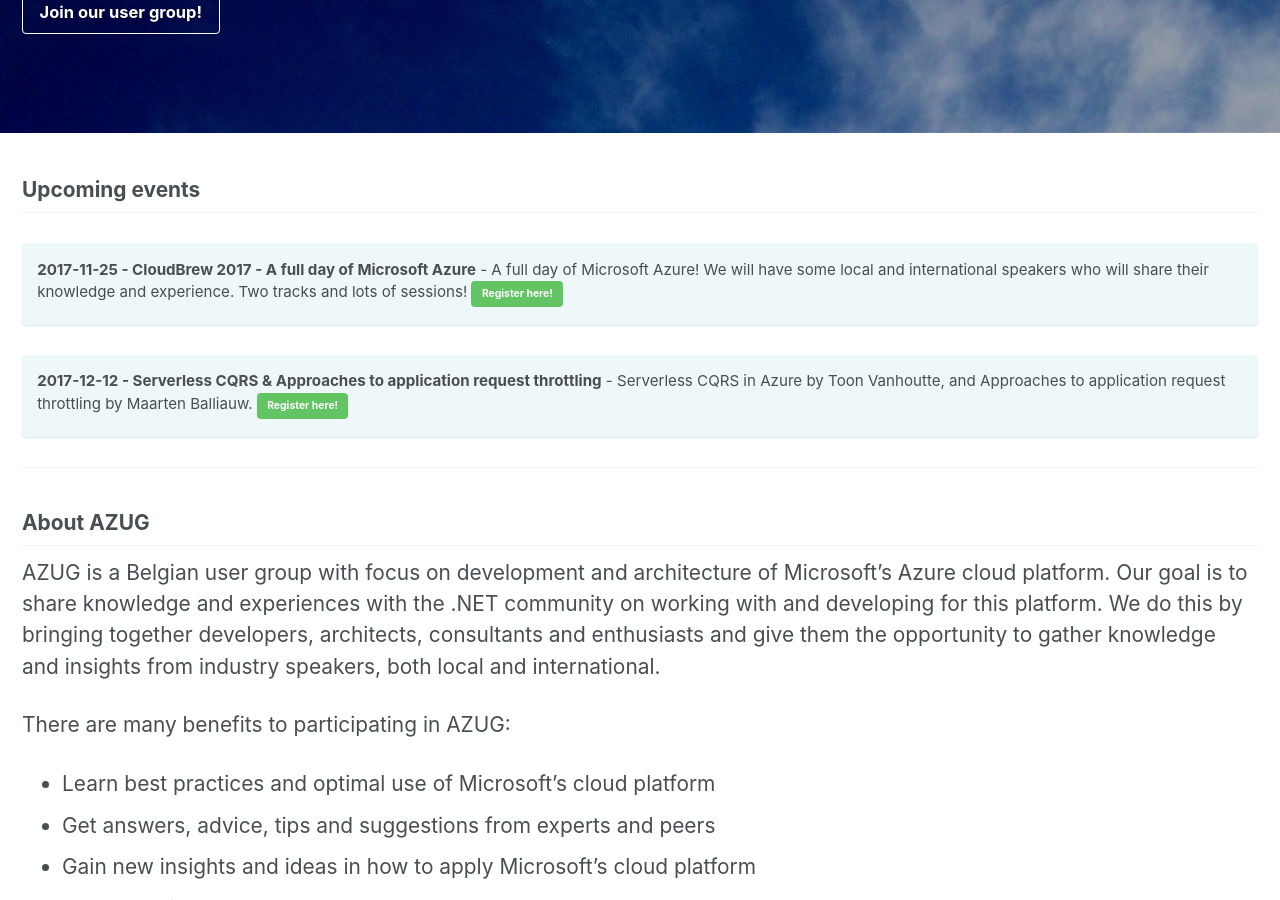
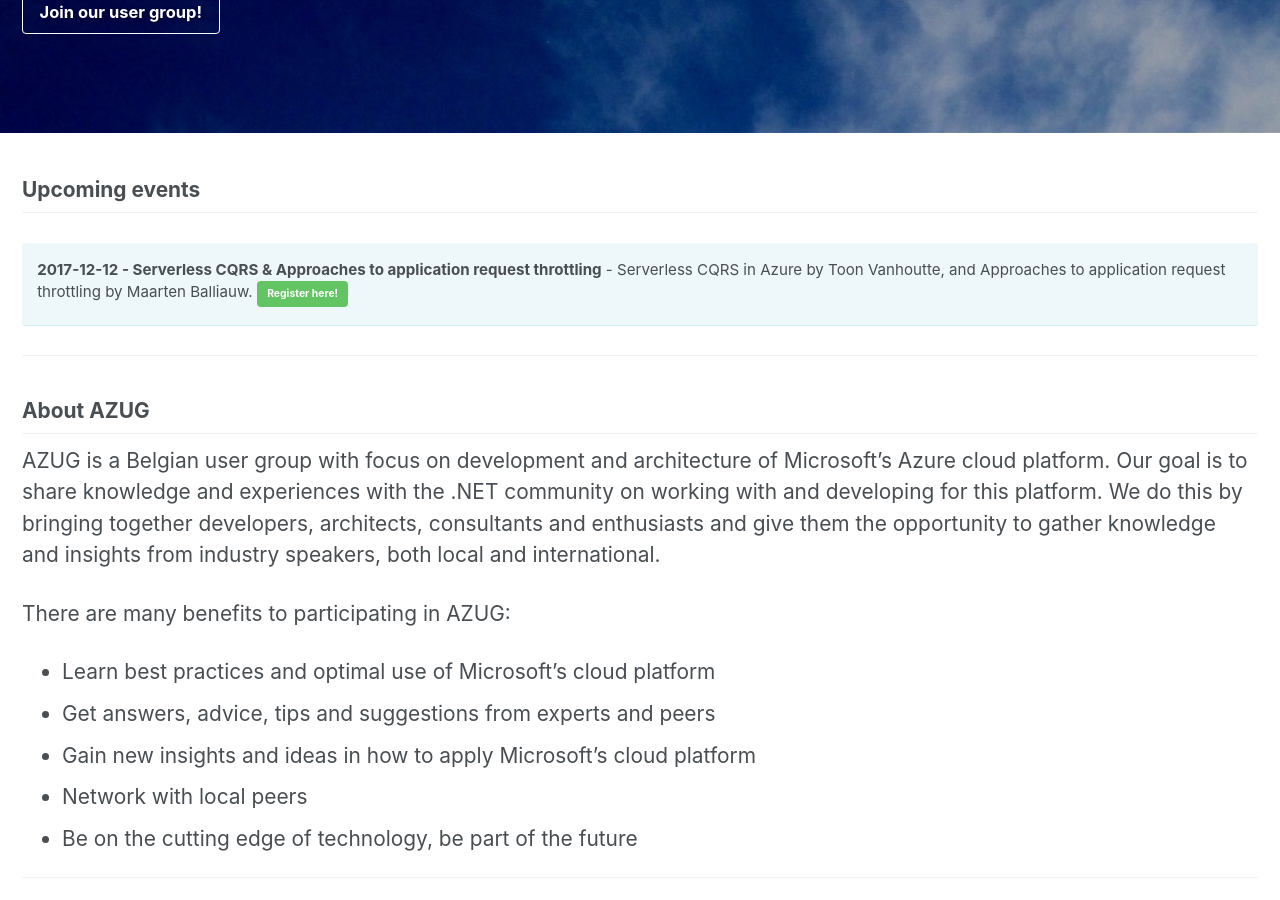
Before and after one commit to AzugBe/azugbe.github.io, a Jekyll site: the page built from index.md, in a window 1280 px wide and 900 px high, scrolled down 426 px. Built offline with Jekyll 4.4.1, drawn with Linux system fonts in a browser that asks for light colours.

Commit message:
Remove CloudBrew from index page

```diff
--- a/index.md
+++ b/index.md
@@ -13,8 +13,6 @@ excerpt: "The Belgium Azure User Group focuses on knowledge sharing and networki
 ---
 
 ## Upcoming events
-**2017-11-25 - CloudBrew 2017 - A full day of Microsoft Azure** - A full day of Microsoft Azure! We will have some local and international speakers who will share their knowledge and experience. Two tracks and lots of sessions! [Register here!](/events/2017-11-25---cloudbrew-2017---a-full-day-of-microsoft-azure){: .btn .btn--success}
-{: .notice--info}
 
 **2017-12-12 - Serverless CQRS & Approaches to application request throttling** - Serverless CQRS in Azure by Toon Vanhoutte, and Approaches to application request throttling by Maarten Balliauw. [Register here!](/events/2017-12-12---serverless-cqrs-approaches-to-application-request-throttling){: .btn .btn--success}
 {: .notice--info}
```
